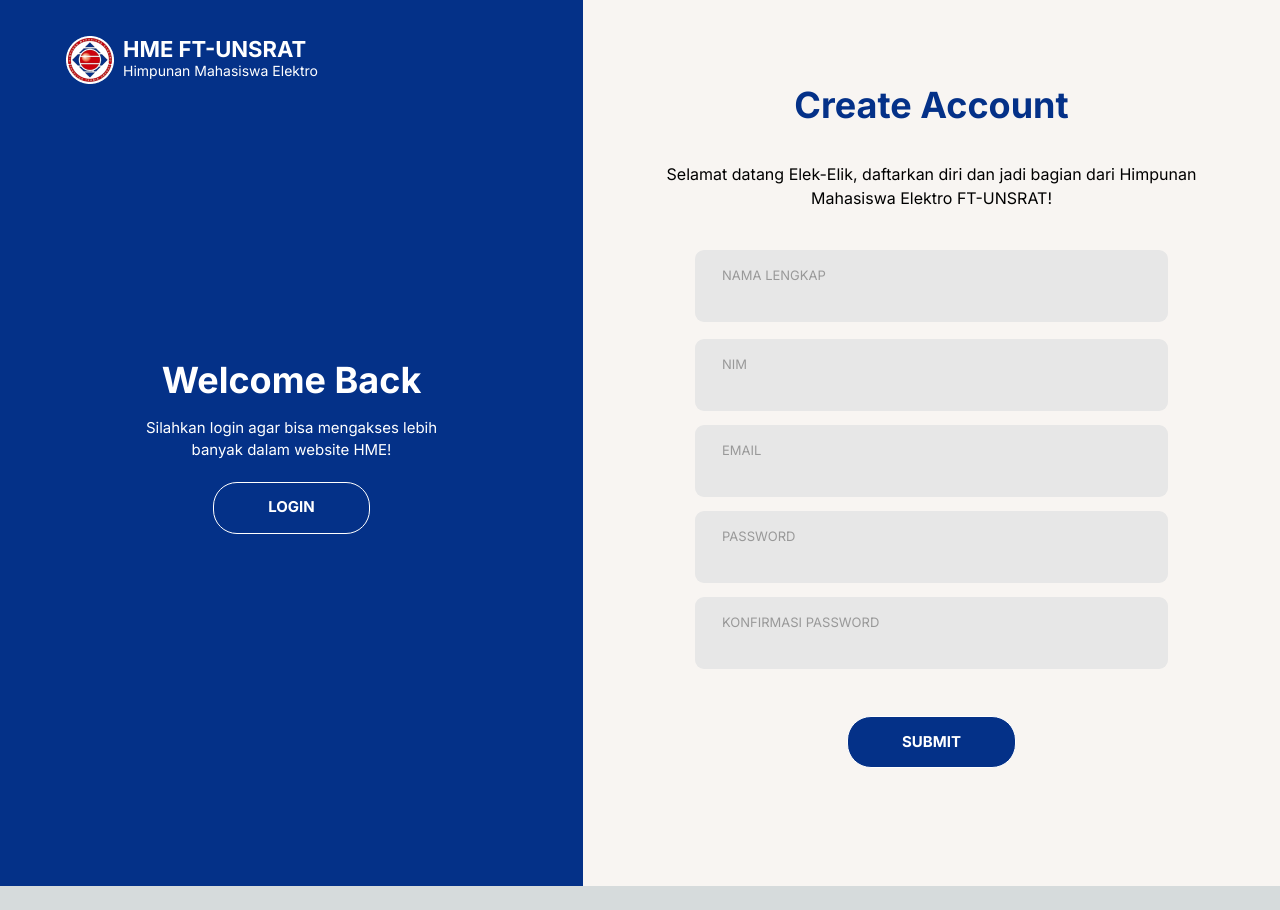
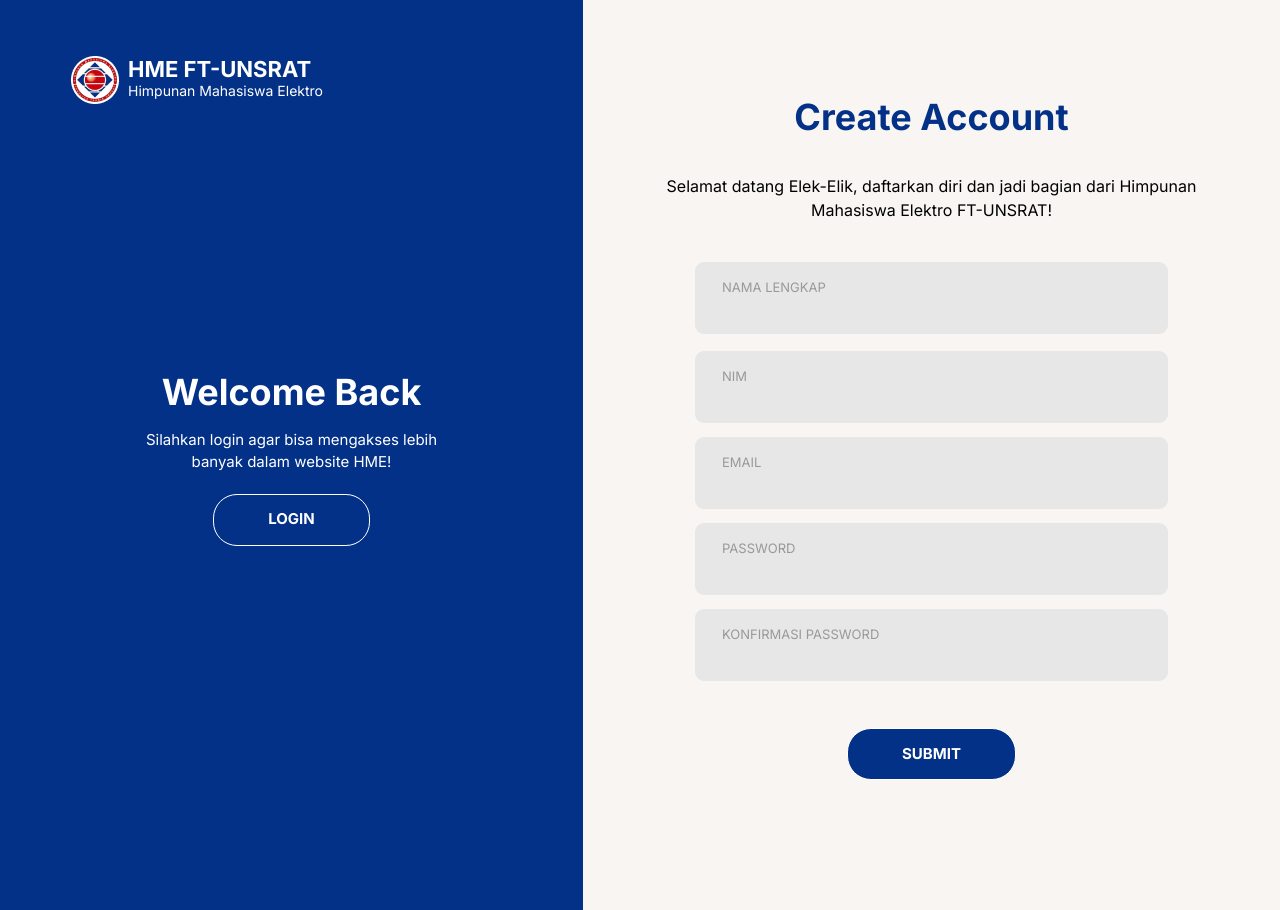
Before and after one commit to Himpunan-Mahasiswa-Elektro-UNSRAT/website-hme, a Next.js app: page /register in a window 1280 px wide. Before the commit the page ends 886 px from the top, so only its background shows below. Built offline with nearby package versions, Linux system fonts and the light colour scheme.

Commit message:
tambah register-page

```diff
--- a/src/app/register/page.tsx
+++ b/src/app/register/page.tsx
@@ -5,7 +5,7 @@ export default function Register() {
       <div className="flex flex-row min-h-screen">
         <div className="w-[583px] bg-[#043188] text-[#FFFFFF] place-content-center">
 
-            <div className="flex flex-row h-[48px] pl-[50px] pt-[20px] absolute top-0 m-4">
+            <div className="flex flex-row h-[48px] pl-[55px] pt-[40px] absolute top-0 m-4">
                 <div className="">
                     <Image
                         src="/himpunan-logo-bgputih.png"
@@ -36,7 +36,7 @@ export default function Register() {
 
         </div>
 
-        <div className="flex-grow bg-[#F8F5F2] place-content-center justify-items-center py-[78px]">
+        <div className="flex-grow bg-[#F8F5F2] place-content-center justify-items-center py-[90px]">
             <div className="flex flex-col items-center">
                 <h1 className="font-bold text-[36px] text-[#043188]">
                     Create Account
```
